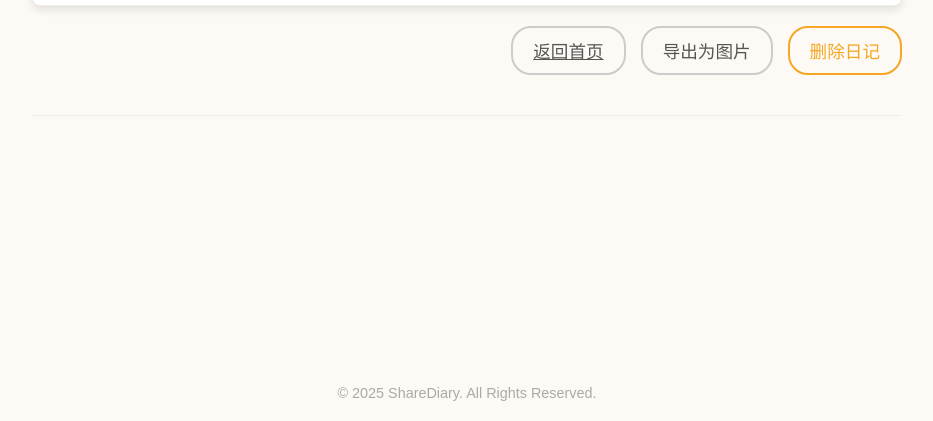
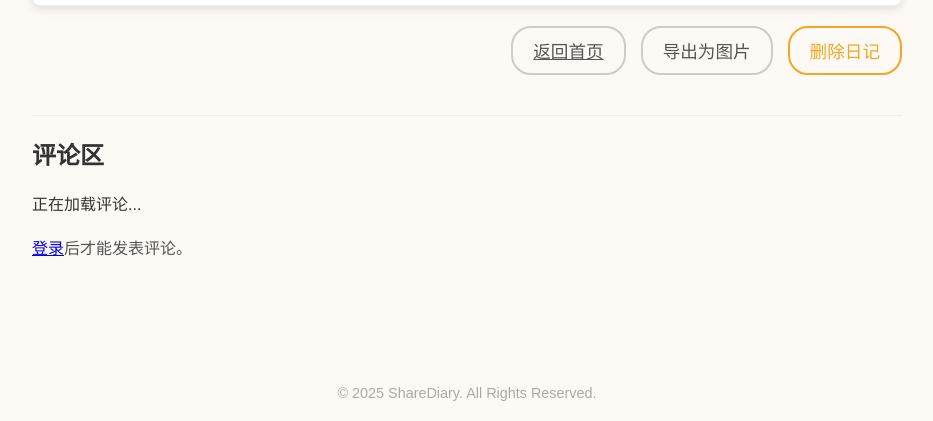
Before and after one commit to Sinaly0504/shared-diary-web, a website: page detail.html in a window 1280 px wide. Shown: the part 379-800 px from the top of the page, without its empty margins (173-1106 px from the left). Drawn offline with nearby package versions, Linux system fonts and the light colour scheme; a web font is replaced by a local one.

Commit message:
Update detail.html

```diff
--- a/detail.html
+++ b/detail.html
@@ -39,8 +39,26 @@
             <button id="delete-button" class="nav-button">删除日记</button>
         </div>
 
+                <!-- 【重要】恢复完整的评论区结构 -->
         <div id="comments-section" class="comments-section">
+            <h2>评论区</h2>
+
+            <!-- 评论列表将由 JavaScript 动态插入到这里 -->
+            <div id="comments-list">
+                <p>正在加载评论...</p>
             </div>
+
+            <!-- 评论表单 -->
+            <form id="comment-form" class="comment-form" style="display: none;">
+                <textarea id="comment-content" placeholder="发表你的看法..." required></textarea>
+                <button type="submit" class="nav-button">发表评论</button>
+            </form>
+
+            <!-- 未登录时的提示 -->
+            <p id="comment-login-prompt" style="display: block;">
+                <a href="login.html">登录</a>后才能发表评论。
+            </p>
+        </div>
     </main>
 
     <footer class="main-footer">
```
